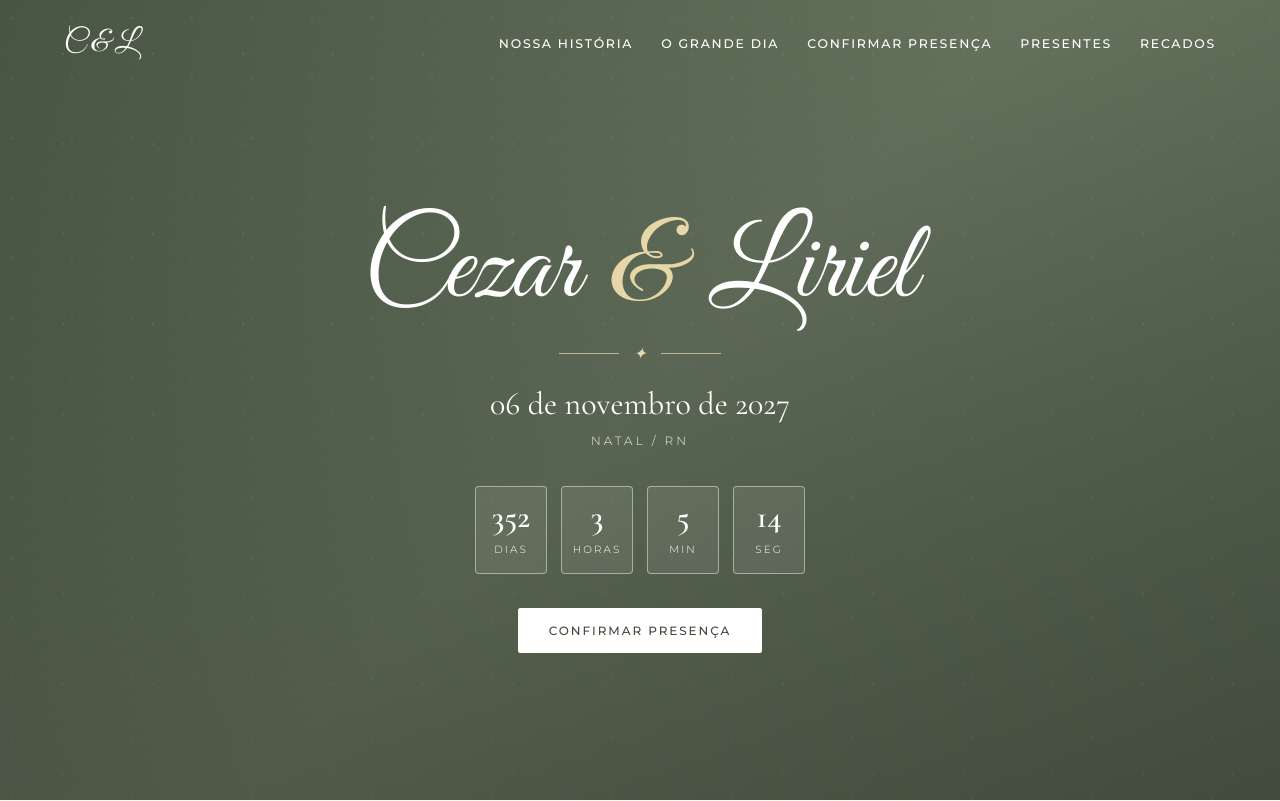
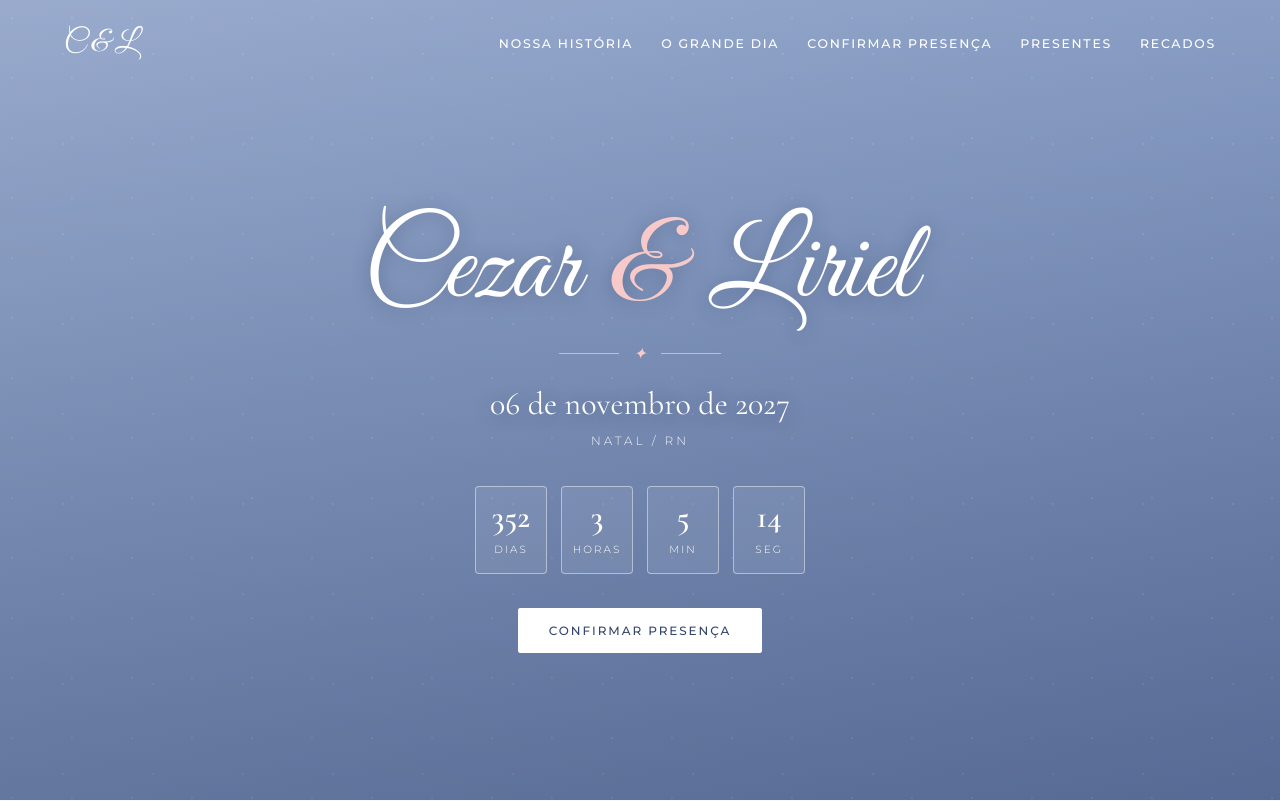
Before and after one commit to cezarrocha123/nosso-casamento, a plain HTML site: page index.html in a window 1280 px wide. Shown: the top 801 px of the page. Drawn offline with nearby package versions, Linux system fonts and the light colour scheme.

Commit message:
Paleta azul Serenity com rosa quartzo
Co-Authored-By: Claude Opus 5.5 <noreply@anthropic.com>
Claude-Session: https://claude.ai/code/session_01VejHhGT8fdL9K1QcyRNup4

```diff
--- a/css/style.css
+++ b/css/style.css
@@ -1,12 +1,12 @@
 :root {
-  --creme: #faf7f2;
-  --creme-2: #f1ece3;
-  --verde: #7d8f74;
-  --verde-esc: #3e4a3a;
-  --dourado: #b89b5e;
-  --texto: #3b3a36;
-  --suave: #7a766d;
-  --borda: #e3dccf;
+  --creme: #f8f9fc;
+  --creme-2: #eef2f9;
+  --verde: #7f95c2;
+  --verde-esc: #34456b;
+  --dourado: #b5838d;
+  --texto: #353a47;
+  --suave: #6f7585;
+  --borda: #dde3ef;
   --serif: "Cormorant Garamond", Georgia, serif;
   --script: "Great Vibes", cursive;
   --sans: "Montserrat", system-ui, sans-serif;
@@ -19,7 +19,7 @@ img { max-width: 100%; display: block; }
 
 /* Navegação */
 .nav { position: fixed; inset: 0 0 auto; z-index: 50; display: flex; align-items: center; justify-content: space-between; padding: 18px 5vw; transition: .3s; }
-.nav.solid, .nav.open { background: rgba(250,247,242,.96); box-shadow: 0 1px 0 var(--borda); backdrop-filter: blur(6px); }
+.nav.solid, .nav.open { background: rgba(248,249,252,.96); box-shadow: 0 1px 0 var(--borda); backdrop-filter: blur(6px); }
 .nav-logo { font-family: var(--script); font-size: 1.9rem; color: #fff; text-decoration: none; }
 .nav-links { display: flex; gap: 28px; }
 .nav-links a { color: #fff; text-decoration: none; font-size: .78rem; letter-spacing: .14em; text-transform: uppercase; font-weight: 500; }
@@ -30,16 +30,16 @@ img { max-width: 100%; display: block; }
 
 /* Capa */
 .hero { position: relative; min-height: 100vh; min-height: 100svh; display: grid; place-items: center; text-align: center; color: #fff;
-  background: linear-gradient(135deg, #5f7058 0%, #8a9b80 50%, #6b7c63 100%) center/cover no-repeat; padding: 110px 20px 60px; }
+  background: linear-gradient(160deg, #a9bbdd 0%, #92a8d1 45%, #7489b8 100%) center/cover no-repeat; padding: 110px 20px 60px; }
 .hero::before { content: ""; position: absolute; inset: 0; opacity: .15;
   background-image: radial-gradient(circle at 20% 30%, #fff 1px, transparent 1.5px), radial-gradient(circle at 70% 60%, #fff 1px, transparent 1.5px);
   background-size: 60px 60px, 90px 90px; }
-.hero-overlay { position: absolute; inset: 0; background: linear-gradient(to bottom, rgba(30,36,28,.35), rgba(30,36,28,.55)); }
+.hero-overlay { position: absolute; inset: 0; background: linear-gradient(to bottom, rgba(40,55,90,.12), rgba(40,55,90,.38)); }
 .hero-content { position: relative; max-width: 760px; }
 .hero-pre { letter-spacing: .4em; text-transform: uppercase; font-size: .75rem; font-weight: 500; }
 .hero-names { font-family: var(--script); font-weight: 400; font-size: clamp(3.4rem, 11vw, 7rem); line-height: 1.15; margin: 10px 0 4px; }
-.hero-names em { font-style: normal; color: #e7d6a8; padding: 0 .1em; }
-.hero-divider { display: flex; align-items: center; justify-content: center; gap: 14px; color: #e7d6a8; }
+.hero-names em { font-style: normal; color: #f7cac9; padding: 0 .1em; }
+.hero-divider { display: flex; align-items: center; justify-content: center; gap: 14px; color: #f7cac9; }
 .hero-divider span { width: 60px; height: 1px; background: currentColor; opacity: .7; }
 .hero-date { font-family: var(--serif); font-size: clamp(1.4rem, 3.5vw, 2rem); margin-top: 10px; }
 .hero-city { letter-spacing: .25em; text-transform: uppercase; font-size: .75rem; opacity: .9; }
@@ -53,6 +53,7 @@ img { max-width: 100%; display: block; }
   letter-spacing: .16em; text-transform: uppercase; padding: 14px 30px; border-radius: 2px; cursor: pointer; text-decoration: none; transition: .25s; }
 .btn:hover { background: var(--verde); border-color: var(--verde); }
 .btn-light { background: #fff; color: var(--verde-esc); border-color: #fff; }
+.hero-names, .hero-date { text-shadow: 0 2px 18px rgba(40,55,90,.35); }
 .btn-light:hover { background: transparent; color: #fff; }
 .btn-sm { padding: 10px 18px; font-size: .68rem; }
 .btn-ghost { background: transparent; color: var(--verde-esc); }
@@ -105,7 +106,7 @@ input:focus, select:focus, textarea:focus { outline: 2px solid var(--verde); out
 /* Presentes */
 .gifts { display: grid; grid-template-columns: repeat(auto-fill, minmax(220px, 1fr)); gap: 20px; }
 .gift { padding: 24px 18px; display: flex; flex-direction: column; align-items: center; gap: 8px; transition: .25s; }
-.gift:hover { transform: translateY(-4px); box-shadow: 0 12px 30px rgba(62,74,58,.1); }
+.gift:hover { transform: translateY(-4px); box-shadow: 0 12px 30px rgba(52,69,107,.12); }
 .gift-img { width: 100%; aspect-ratio: 4/3; display: grid; place-items: center; background: var(--creme); border-radius: 3px; color: var(--dourado); overflow: hidden; }
 .gift-img svg { width: 56px; }
 .gift-img img { width: 100%; height: 100%; object-fit: cover; }
@@ -123,7 +124,7 @@ input:focus, select:focus, textarea:focus { outline: 2px solid var(--verde); out
 .vazio { text-align: center; color: var(--suave); }
 
 /* Modal */
-.modal { position: fixed; inset: 0; z-index: 100; background: rgba(30,36,28,.6); display: none; place-items: center; padding: 20px; }
+.modal { position: fixed; inset: 0; z-index: 100; background: rgba(40,55,90,.55); display: none; place-items: center; padding: 20px; }
 .modal.open { display: grid; }
 .modal-box { position: relative; background: var(--creme); max-width: 420px; width: 100%; border-radius: 6px; padding: 34px 28px 26px; text-align: center; max-height: 92vh; overflow: auto; }
 .modal-close { position: absolute; top: 8px; right: 14px; background: none; border: 0; font-size: 2rem; color: var(--suave); cursor: pointer; }
@@ -138,9 +139,9 @@ input:focus, select:focus, textarea:focus { outline: 2px solid var(--verde); out
 .avisar form { display: grid; gap: 10px; margin-top: 12px; }
 
 /* Rodapé */
-.footer { background: var(--verde-esc); color: #e9e4d8; text-align: center; padding: 50px 20px; font-size: .85rem; letter-spacing: .1em; }
+.footer { background: var(--verde-esc); color: #dfe6f3; text-align: center; padding: 50px 20px; font-size: .85rem; letter-spacing: .1em; }
 .footer-names { font-family: var(--script); font-size: 2.6rem; letter-spacing: 0; color: #fff; }
-.footer-names em { font-style: normal; color: #e7d6a8; }
+.footer-names em { font-style: normal; color: #f7cac9; }
 
 /* Celular */
 @media (max-width: 760px) {
```
